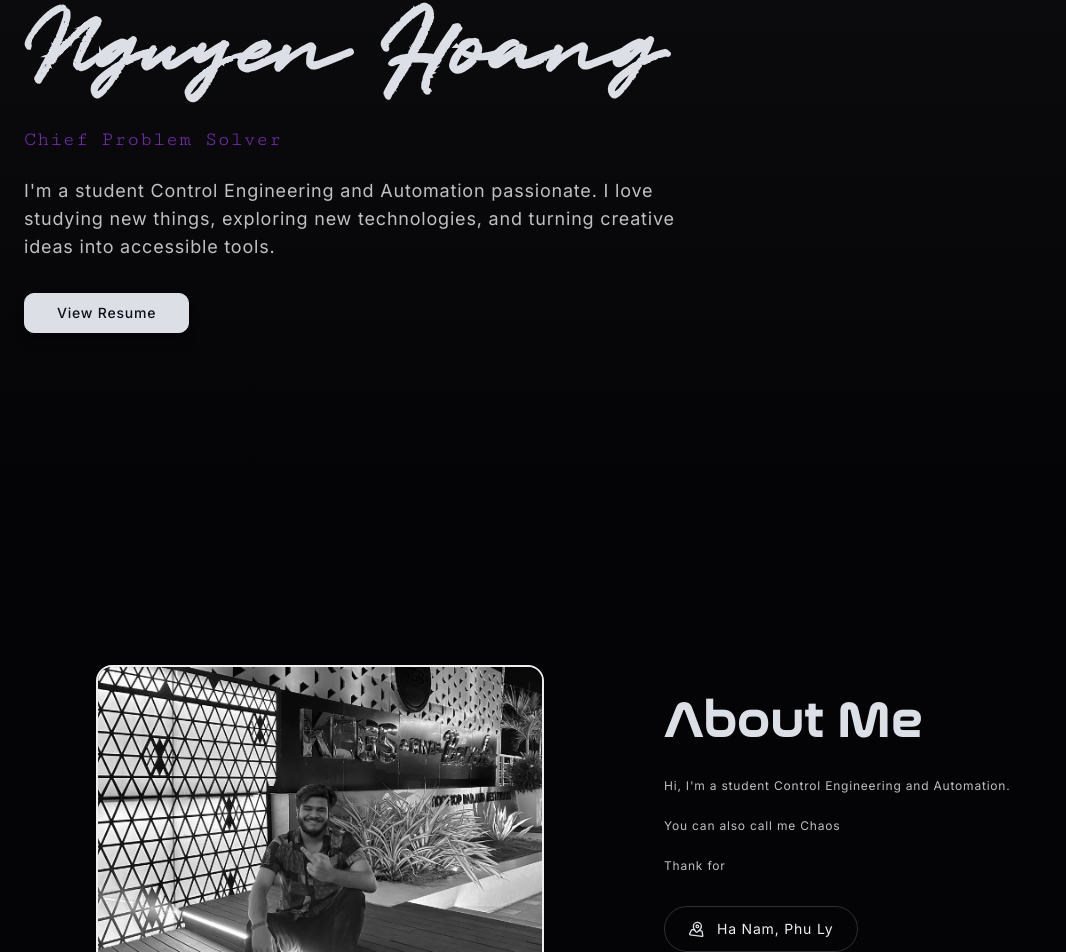
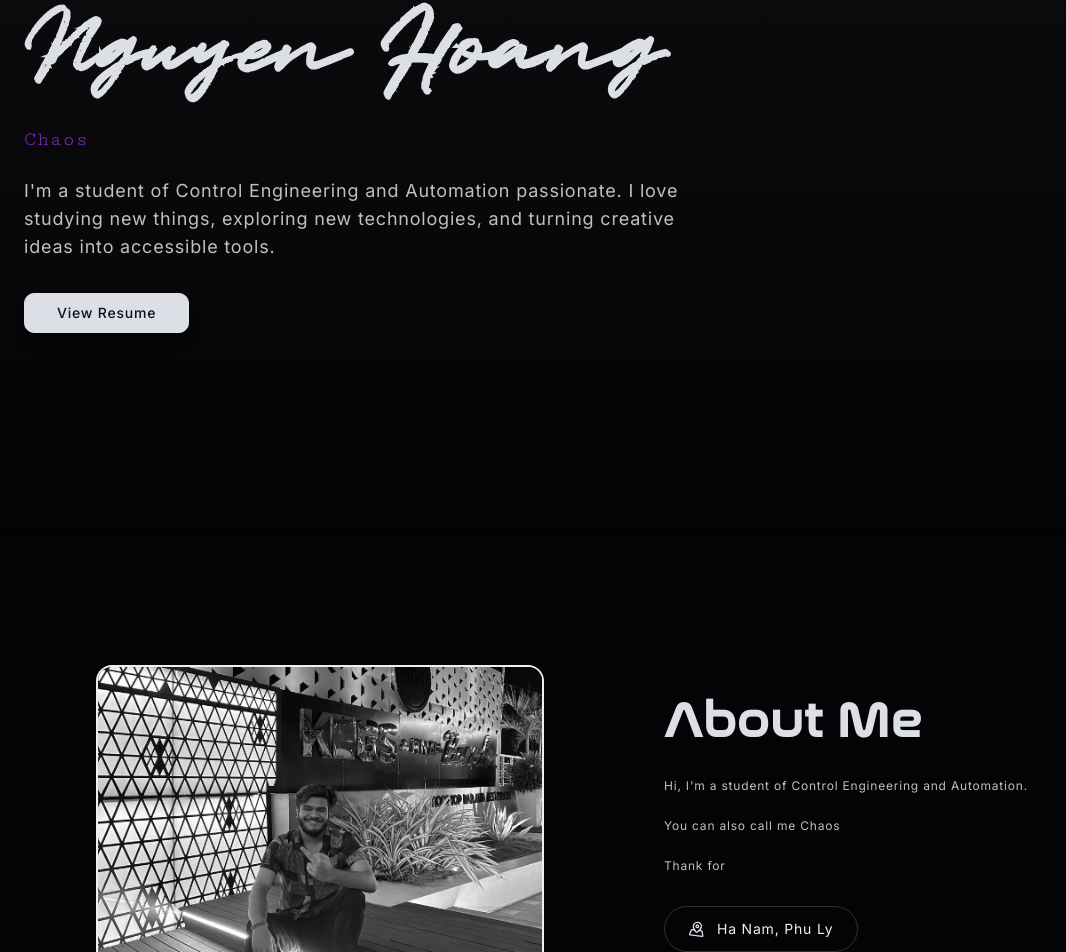
Before and after one commit to HoangNoPro/aboutme, a Next.js app: page / in a window 1280 px wide. Shown: the part 231-1183 px from the top of the page, without its empty margins (0-1066 px from the left). Built offline with nearby package versions, Linux system fonts and the light colour scheme.

Commit message:
Update self.ts

```diff
--- a/src/constant/self.ts
+++ b/src/constant/self.ts
@@ -16,7 +16,7 @@ export const selfData = {
   },
   email: "hoang123091@gmail.com",
   roles: [
-    "Chief Problem Solver",
+    "Chaos",
     "Idea Mechanic",
     "Possibility Pilot",
     "Chaos Coordinator",
@@ -26,21 +26,21 @@ export const selfData = {
     "Joyful Juggler",
   ],
   desc: "I design and build tools that live on the internet.",
-  bio: "I'm a student Control Engineering and Automation passionate. I love studying new things, exploring new technologies, and turning creative ideas into accessible tools.",
+  bio: "I'm a student of Control Engineering and Automation passionate. I love studying new things, exploring new technologies, and turning creative ideas into accessible tools.",
   about: [
-    "Hi, I'm a student Control Engineering and Automation.",
+    "Hi, I'm a student of Control Engineering and Automation.",
     "You can also call me Chaos",
     "Thank for ",
   ],
 
   socials_username: {
-    facebook: "zzcwc",
-    github: "aarabii",
-    instagram: "aarab.ii",
-    leetcode: "aarabii",
-    linkedin: "aarab-nishchal",
-    snapchat: "aarab.ii",
-    telegram: "aarab_ii",
+    facebook: "worldismine091",
+    github: "HoangNoPro",
+    instagram: " ",
+    leetcode: " ",
+    linkedin: " ",
+    snapchat: " ",
+    telegram: "hoag091",
     twitter: "aarab_ii",
   },
 };
```
